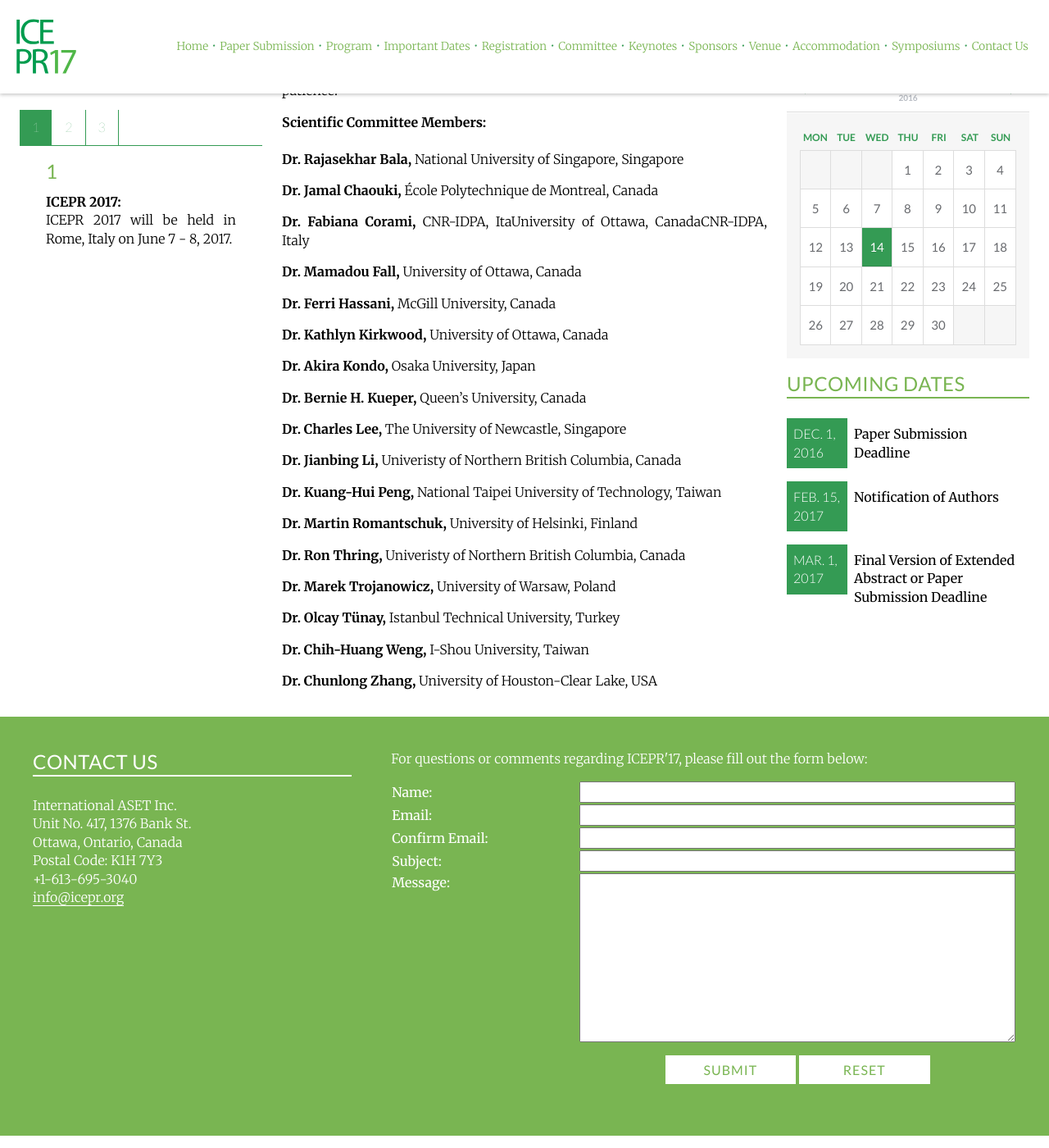
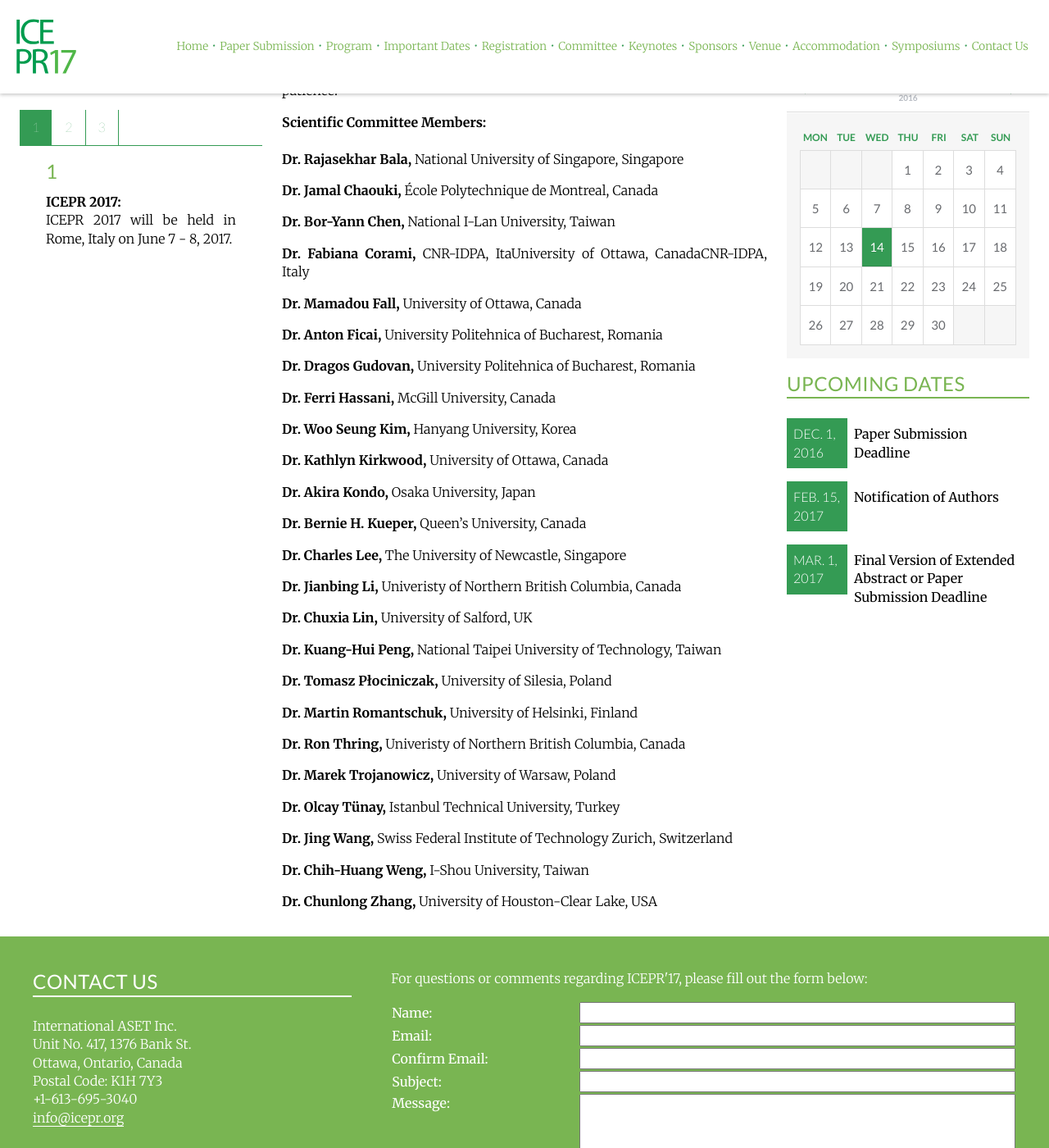
Before and after one commit to intaset/icepr, a Jekyll site: the page built from committee.html, in a window 1280 px wide and 1400 px high, scrolled down 454 px. Shown: the whole window at 82% size. Built offline with Jekyll 4.4.1, drawn with Linux system fonts in a browser that asks for light colours; nearby versions of some CDN libraries; Markdown is read by kramdown in place of the engine named in the settings; comment, search, counter and statistics services are not loaded.

Commit message:
updated sc

```diff
--- a/committee.html
+++ b/committee.html
@@ -13,19 +13,26 @@ keyword: environment conference, biofuels conference, desalination conference, w
 
     <p class="body"><b>Dr. Rajasekhar Bala, </b> National University of Singapore, Singapore</p>
     <p class="body"><b>Dr. Jamal Chaouki, </b> École Polytechnique de Montreal, Canada</p>
+    <p class="body"><b>Dr. Bor-Yann Chen, </b> National I-Lan University, Taiwan</p>
     <p class="body"><b>Dr. Fabiana Corami, </b> CNR-IDPA, ItaUniversity of Ottawa, CanadaCNR-IDPA, Italy</p>
     <p class="body"><b>Dr. Mamadou Fall, </b> University of Ottawa, Canada</p>
+    <p class="body"><b>Dr. Anton Ficai, </b> University Politehnica of Bucharest, Romania</p>
+    <p class="body"><b>Dr. Dragos Gudovan, </b> University Politehnica of Bucharest, Romania</p>
     <p class="body"><b>Dr. Ferri Hassani, </b> McGill University, Canada</p>
+    <p class="body"><b>Dr. Woo Seung Kim, </b> Hanyang University, Korea</p>
     <p class="body"><b>Dr. Kathlyn Kirkwood, </b> University of Ottawa, Canada</p>
     <p class="body"><b>Dr. Akira Kondo, </b> Osaka University, Japan</p>
     <p class="body"><b>Dr. Bernie H. Kueper, </b> Queen’s University, Canada</p>
     <p class="body"><b>Dr. Charles Lee, </b> The University of Newcastle, Singapore</p>
     <p class="body"><b>Dr. Jianbing Li, </b> Univeristy of Northern British Columbia, Canada</p>
+    <p class="body"><b>Dr. Chuxia Lin, </b> University of Salford, UK</p>
     <p class="body"><b>Dr. Kuang-Hui Peng, </b> National Taipei University of Technology, Taiwan</p>
+    <p class="body"><b>Dr. Tomasz Płociniczak, </b> University of Silesia, Poland</p>
     <p class="body"><b>Dr. Martin Romantschuk, </b> University of Helsinki, Finland</p>
     <p class="body"><b>Dr. Ron Thring, </b> Univeristy of Northern British Columbia, Canada</p>
     <p class="body"><b>Dr. Marek Trojanowicz, </b> University of Warsaw, Poland</p>
     <p class="body"><b>Dr. Olcay Tünay, </b> Istanbul Technical University, Turkey</p>
+    <p class="body"><b>Dr. Jing Wang, </b> Swiss Federal Institute of Technology Zurich, Switzerland</p>
     <p class="body"><b>Dr. Chih-Huang Weng, </b> I-Shou University, Taiwan</p>
     <p class="body"><b>Dr. Chunlong Zhang, </b> University of Houston-Clear Lake, USA</p>
   </div>
```
Also changed, not shown: 1 other file.
